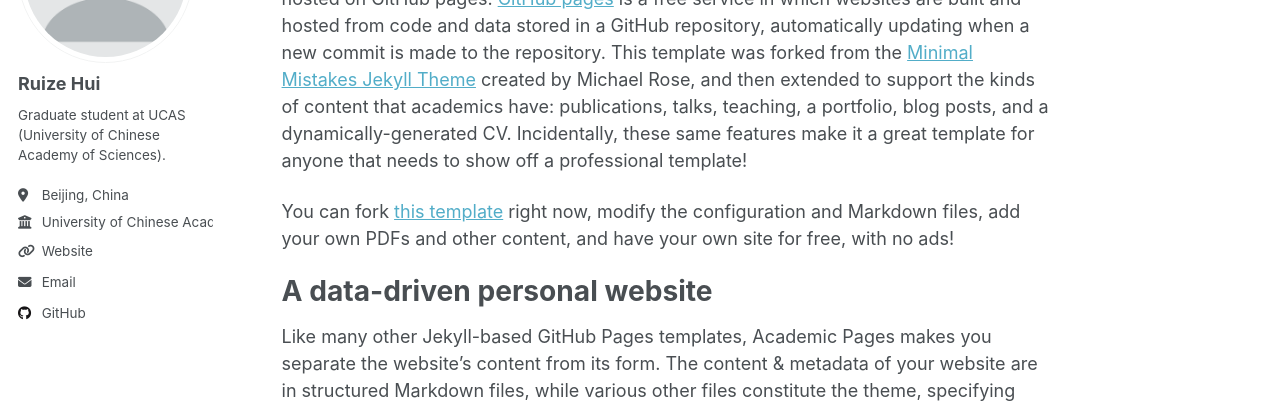
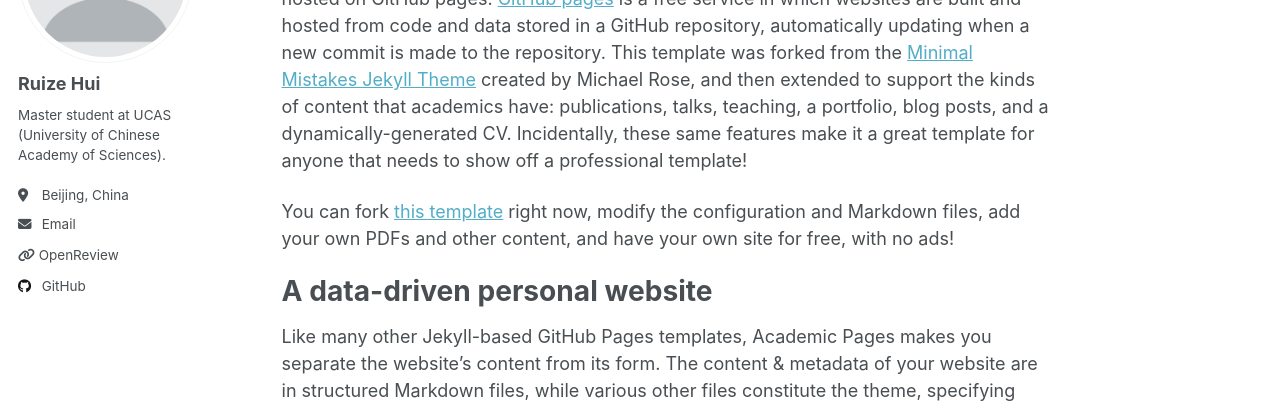
Before and after one commit to horizon0320/horizon0320.github.io, a Jekyll site: the page built from _pages/about.md, in a window 1280 px wide. Shown: the part 211-619 px from the top of the page. Built offline with Jekyll 4.4.1, drawn with Linux system fonts in a browser that asks for light colours; a script that is not in the unit is left out.

Commit message:
Modify bio and add OpenReview profile link
Updated bio and added OpenReview link.

```diff
--- a/_config.yml
+++ b/_config.yml
@@ -18,10 +18,10 @@
   avatar           : "profile.png"             # 放到 /images 或根目录，路径按实际改
   name             : "Ruize Hui"
   pronouns         :                           # 可留空
-  bio              : "Graduate student at UCAS (University of Chinese Academy of Sciences)."
+  bio              : "Master student at UCAS (University of Chinese Academy of Sciences)."
   location         : "Beijing, China"
-  employer         : "University of Chinese Academy of Sciences (UCAS)"
-  uri              : "https://openreview.net/profile?id=~Ruize_Hui1"   # 你的 OpenReview
+  # employer         : "University of Chinese Academy of Sciences"
+  # uri              : "https://openreview.net/profile?id=~Ruize_Hui1"   # 你的 OpenReview
   email            : "huiruize24@mails.ucas.ac.cn"
 
   # Academic websites（没有就留空，避免显示错误链接）
@@ -35,6 +35,7 @@
   pubmed           :
   researchgate     :
   scopus           :
+  openreview       : "https://openreview.net/profile?id=~Ruize_Hui1"
 
   # Repositories and software development
   bitbucket        :
```
